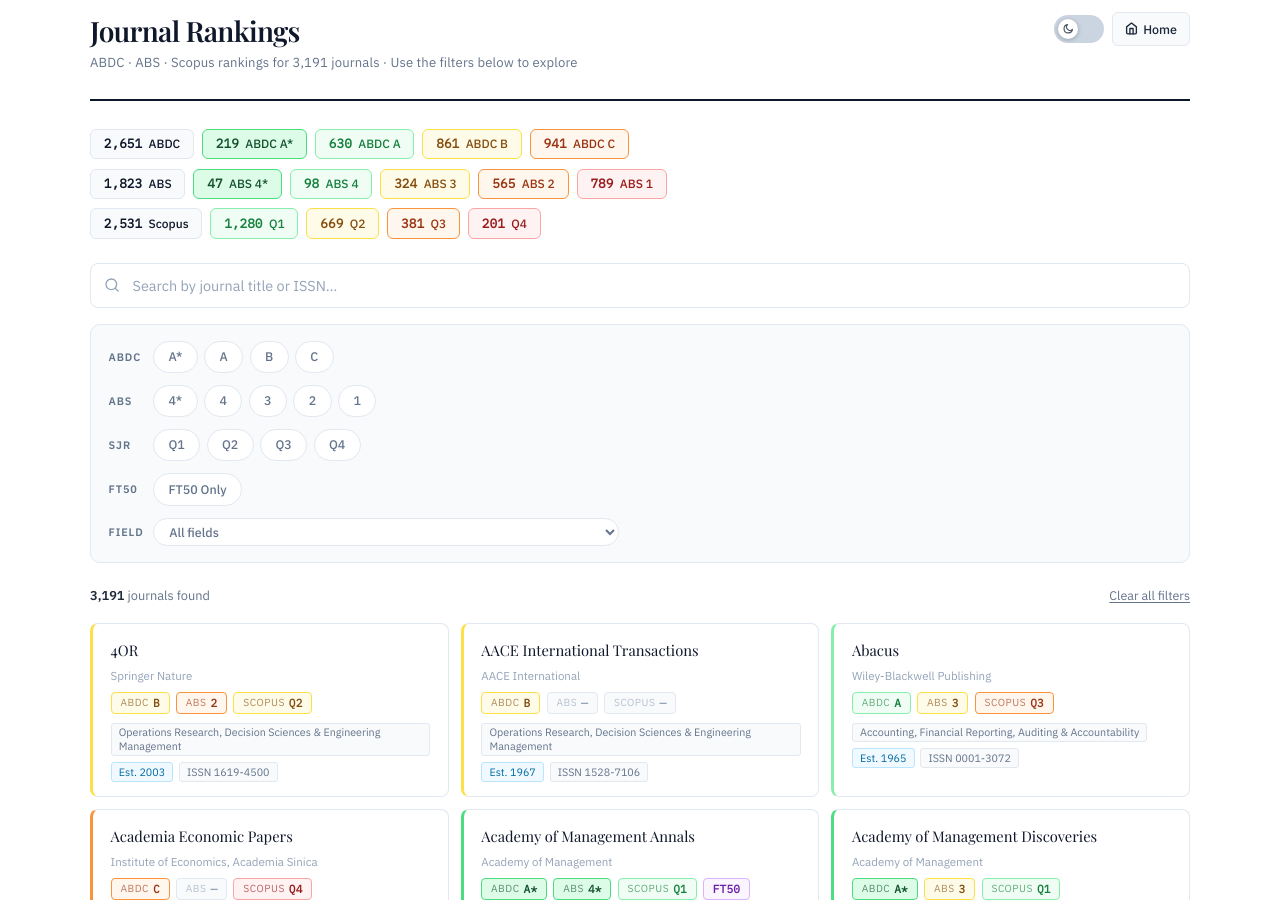
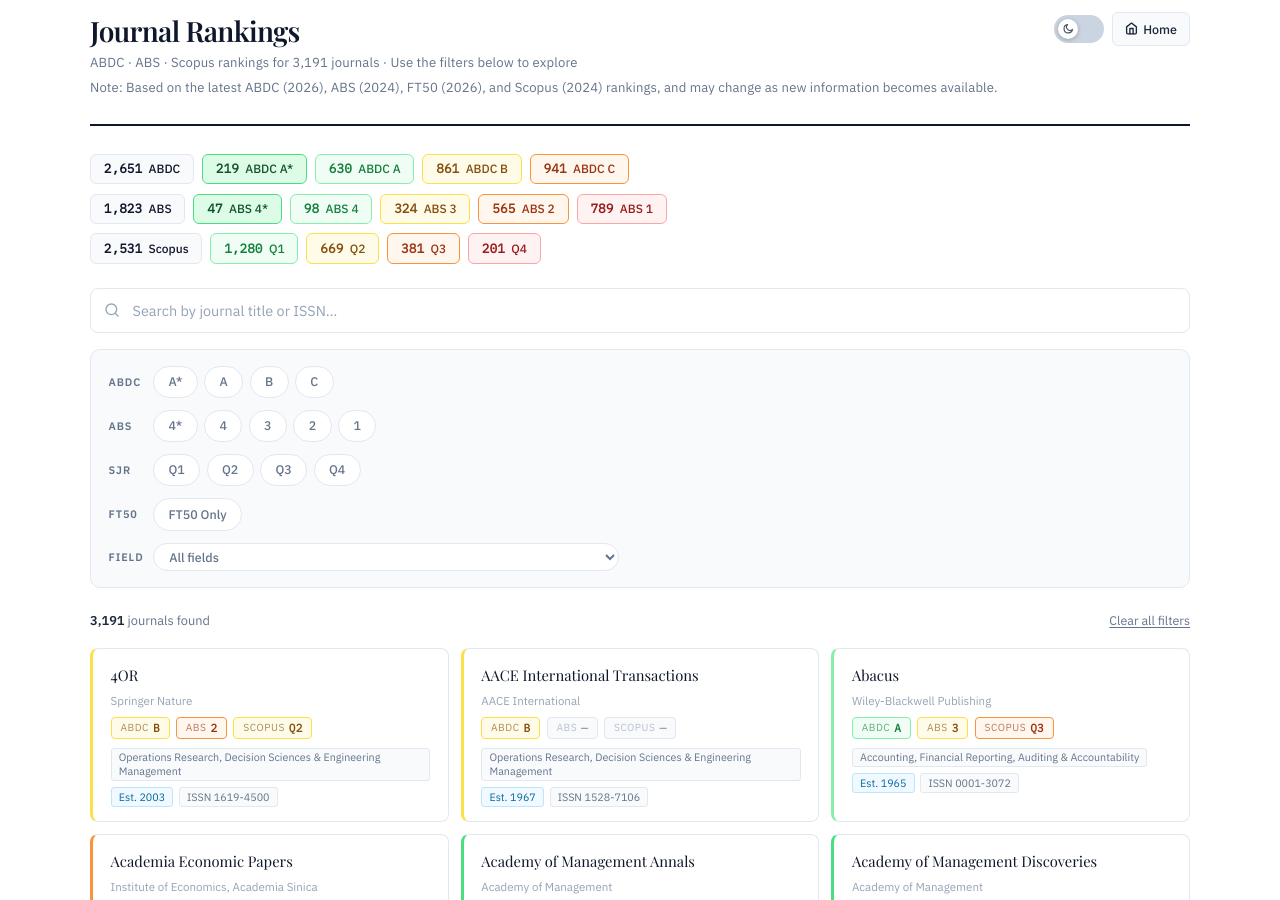
Before and after one commit to pawankb13/pawankb13.github.io, a Jekyll site: the page projects/journal_ranking/journals.html, which Jekyll copies as it is, in a window 1280 px wide and 900 px high. Built offline with Jekyll 4.4.1, drawn with Linux system fonts in a browser that asks for light colours.

Commit message:
Note Updated Final

```diff
--- a/files/journals.html
+++ b/files/journals.html
@@ -643,7 +643,7 @@ html.jrk-dark-mode #jrk .jrk-theme-toggle .jrk-icon-sun {
         </a>
       </div>
       <div>
-        <p>Based on the latest ABDC (2026), ABS (2024), FT50 (2026), and Scopus (2024) rankings, and may change as new information becomes available.</p>
+        <p>Note: Based on the latest ABDC (2026), ABS (2024), FT50 (2026), and Scopus (2024) rankings, and may change as new information becomes available.</p>
       </div>
     </div>
   </div>
--- a/projects/journal_ranking/journals.html
+++ b/projects/journal_ranking/journals.html
@@ -642,6 +642,9 @@ html.jrk-dark-mode #jrk .jrk-theme-toggle .jrk-icon-sun {
           Home
         </a>
       </div>
+      <div>
+        <p>Note: Based on the latest ABDC (2026), ABS (2024), FT50 (2026), and Scopus (2024) rankings, and may change as new information becomes available.</p>
+      </div>
     </div>
   </div>
 
```
